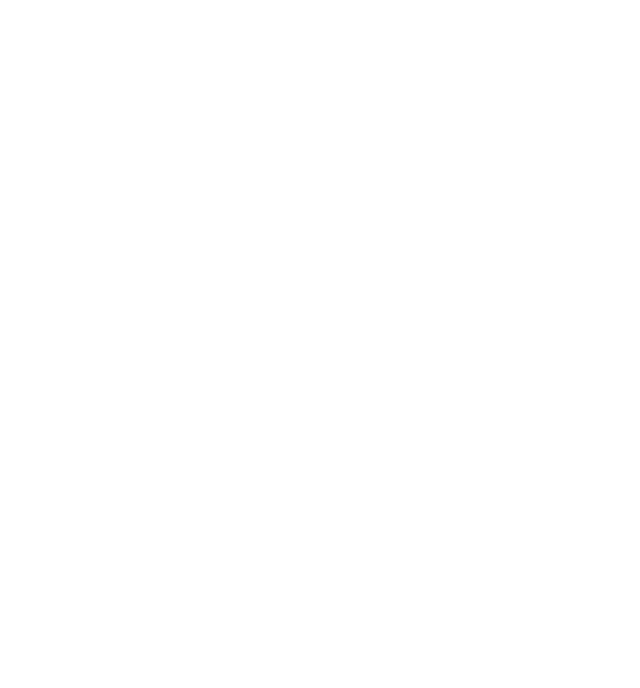
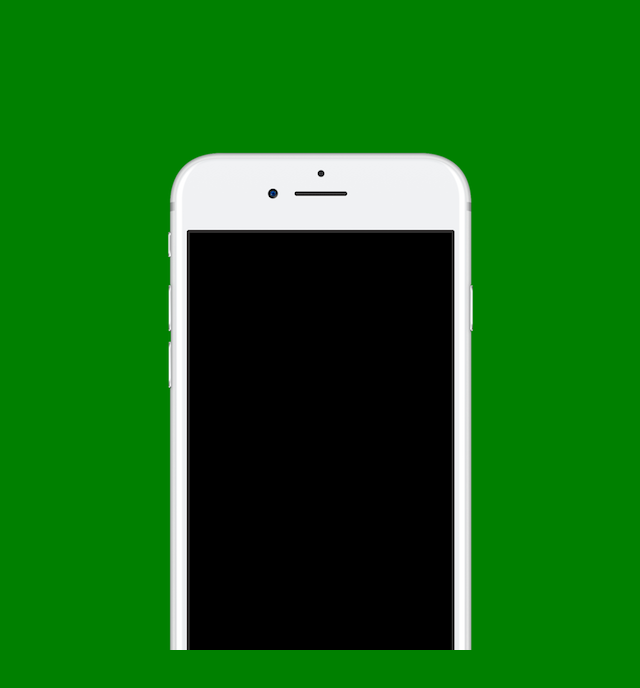
Before and after one commit to FelipePostigo/projeto-social, a plain HTML site: page index.html in a window 1280 px wide. Shown: the whole page, without its empty margins (225-865 px from the left). Drawn offline with Linux system fonts and the light colour scheme.

Commit message:
comecei o CSS

```diff
--- a/estilos/style.css
+++ b/estilos/style.css
@@ -0,0 +1,30 @@
+@charset "UTF-8";
+
+* {
+    margin: 0px;
+    padding: 0px;
+    font-family: Arial, Helvetica, sans-serif;
+}
+
+html, body {
+    height: 100vh;
+    width: 100vw;
+    background-color: black;
+}
+
+main {
+    position: relative;
+    height: 100vh;
+    background-color: green;
+}
+
+section#telefone {
+    position: absolute;
+    top: 50%;
+    left: 50%;
+    transform: translate(-50%, -50%);
+    height: 500px;
+    width: 500px;
+    background-color: blue;
+    background: url('../imagens/frame-iphone.png') no-repeat;
+}
--- a/index.html
+++ b/index.html
@@ -4,10 +4,18 @@
     <meta charset="UTF-8">
     <meta name="viewport" content="width=device-width, initial-scale=1.0">
     <link rel="shortcut icon" href="favicon.ico" type="image/x-icon">
+    <link rel="stylesheet" href="estilos/style.css">
     <title>Projeto Redes Sociais</title>
 
 </head>
 <body>
+    <main>
+        <section id="telefone">
 
+        </section>
+        <section id="redes-sociais">
+
+        </section>
+    </main>
 </body>
 </html>
```
